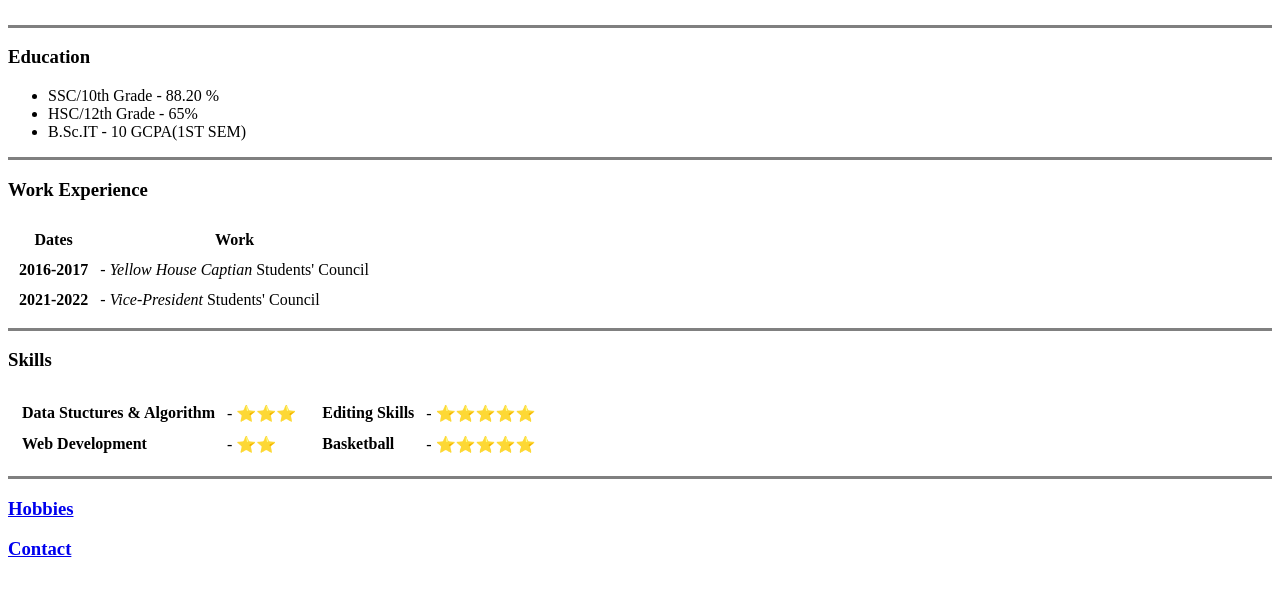
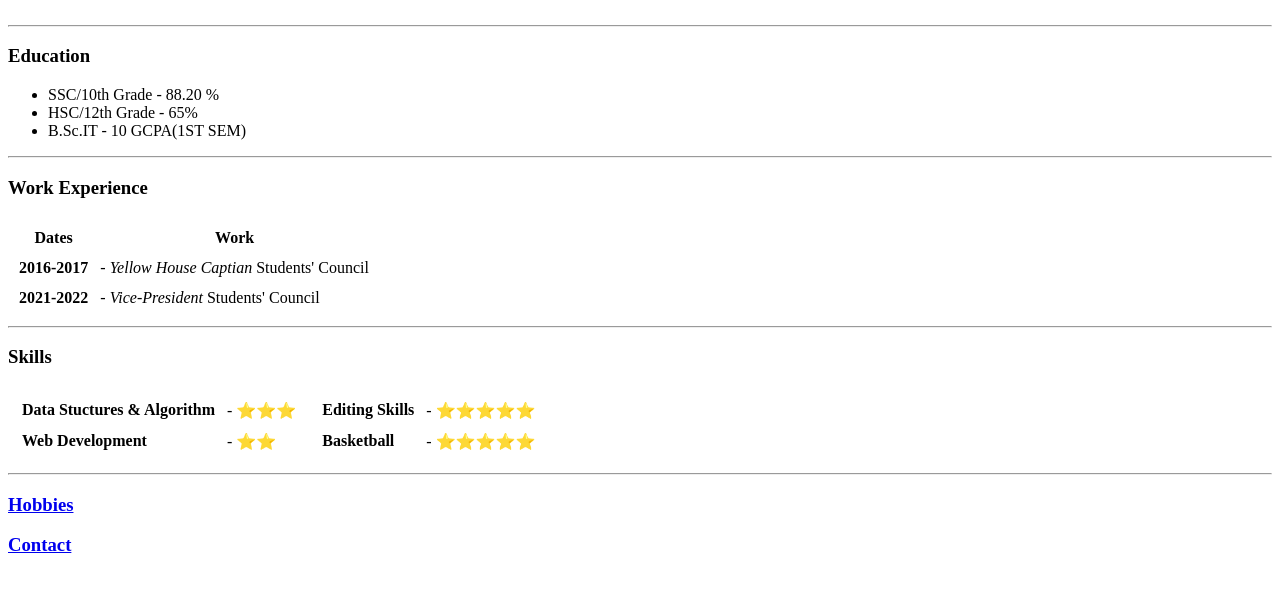
Before and after one commit to omkar30yadav/CV, a plain HTML site: page index.html in a window 1280 px wide. Shown: the part 186-782 px from the top of the page. Drawn offline with Linux system fonts and the light colour scheme.

Commit message:
Update index.html

```diff
--- a/index.html
+++ b/index.html
@@ -5,8 +5,28 @@
     <meta http-equiv="X-UA-Compatible" content="IE=edge" />
     <meta name="viewport" content="width=device-width, initial-scale=1.0" />
     <title>Omkar's Personal Site</title>
+
+    <!-- internal css -->
+
+    <!-- <style>
+        body{
+            background-color: #EAF6F6;
+        }
+
+        hr{
+            /* background-color: white; */
+            border-style: none;
+            border-top-style: dotted;
+            border-color: grey;
+            border-width: 5px;
+            width: 5%;
+        }
+    </style> -->
+
+    <link rel="stylesheet" href="css/style.css">
 </head>
 
+<!-- <body style="background-color: #EAF6F6;"> INLINE CSS -->
 <body>
     <!-- using table tag to bring the info on left side of image -->
     <table cellspacing="20px">
@@ -29,7 +49,7 @@
     </table>
 
     <!-- USING HORIZONTAL RULE TAG WITH SIZE ATTRIBUTE -->
-    <hr size="3" noshade="" />
+    <hr>
 
     <!-- USING LIST TAG IN HTML -->
     <h3>Education</h3>
@@ -38,7 +58,7 @@
         <li>HSC/12th Grade - 65%</li>
         <li>B.Sc.IT - 10 GCPA(1ST SEM)</li>
     </ul>
-    <hr size="3" noshade="" />
+    <hr>
 
     <!-- USING TABLES IN HTML -->
     <h3>Work Experience</h3>
@@ -60,7 +80,10 @@
             </tr>
         </tbody>
     </table>
-    <hr size="3" noshade="" />
+    <hr>
+
+    <!-- nested tables -->
+
     <h3>Skills</h3>
     <table>
         <tr>
@@ -91,7 +114,7 @@
             </td>
         </tr>
     </table>
-    <hr size="3" noshade="" />
+    <hr>
 
     <!-- USING ANCHOR TAG IN HTML -->
     <h3><a href="hobbies.html" target="_blank">Hobbies</a></h3>
```
